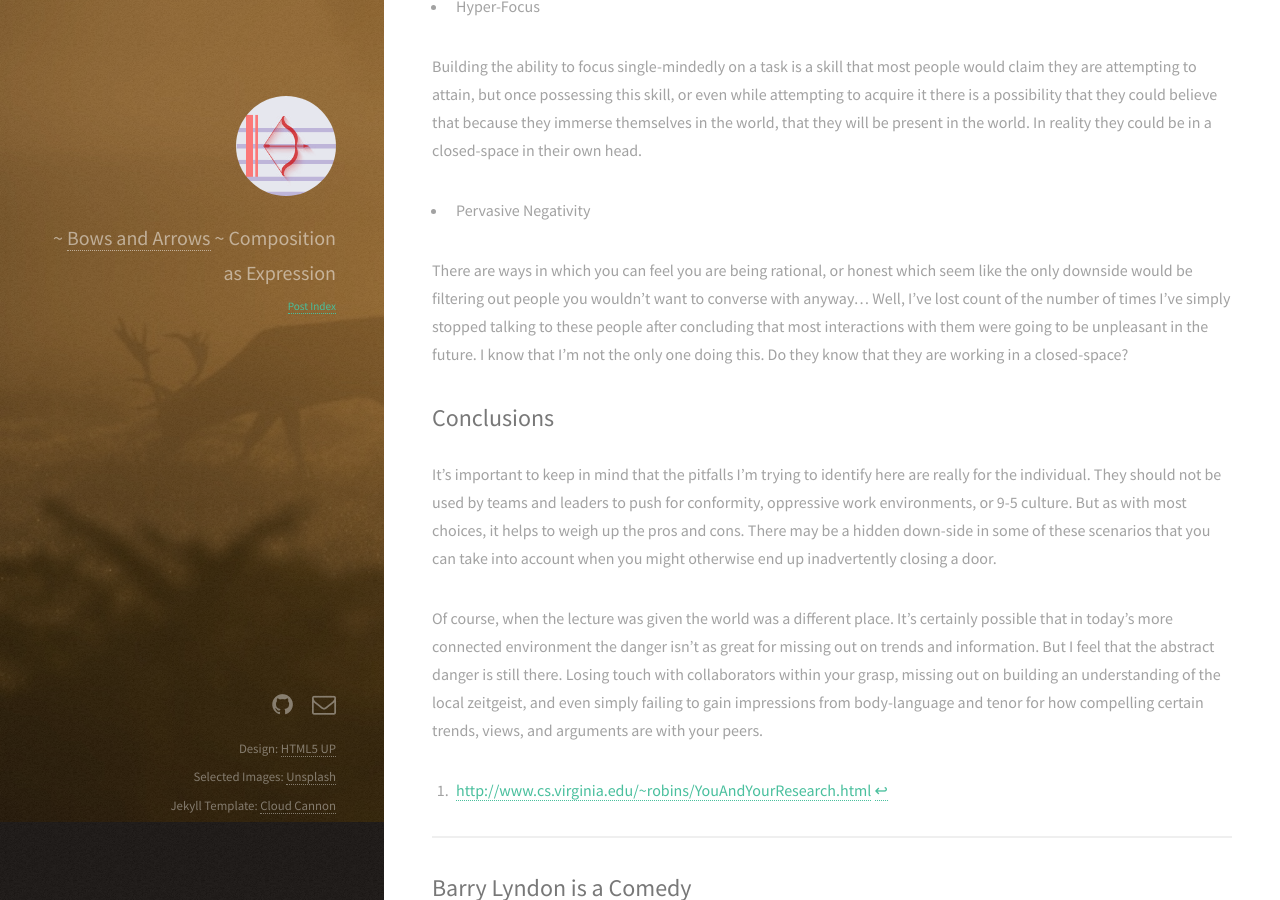
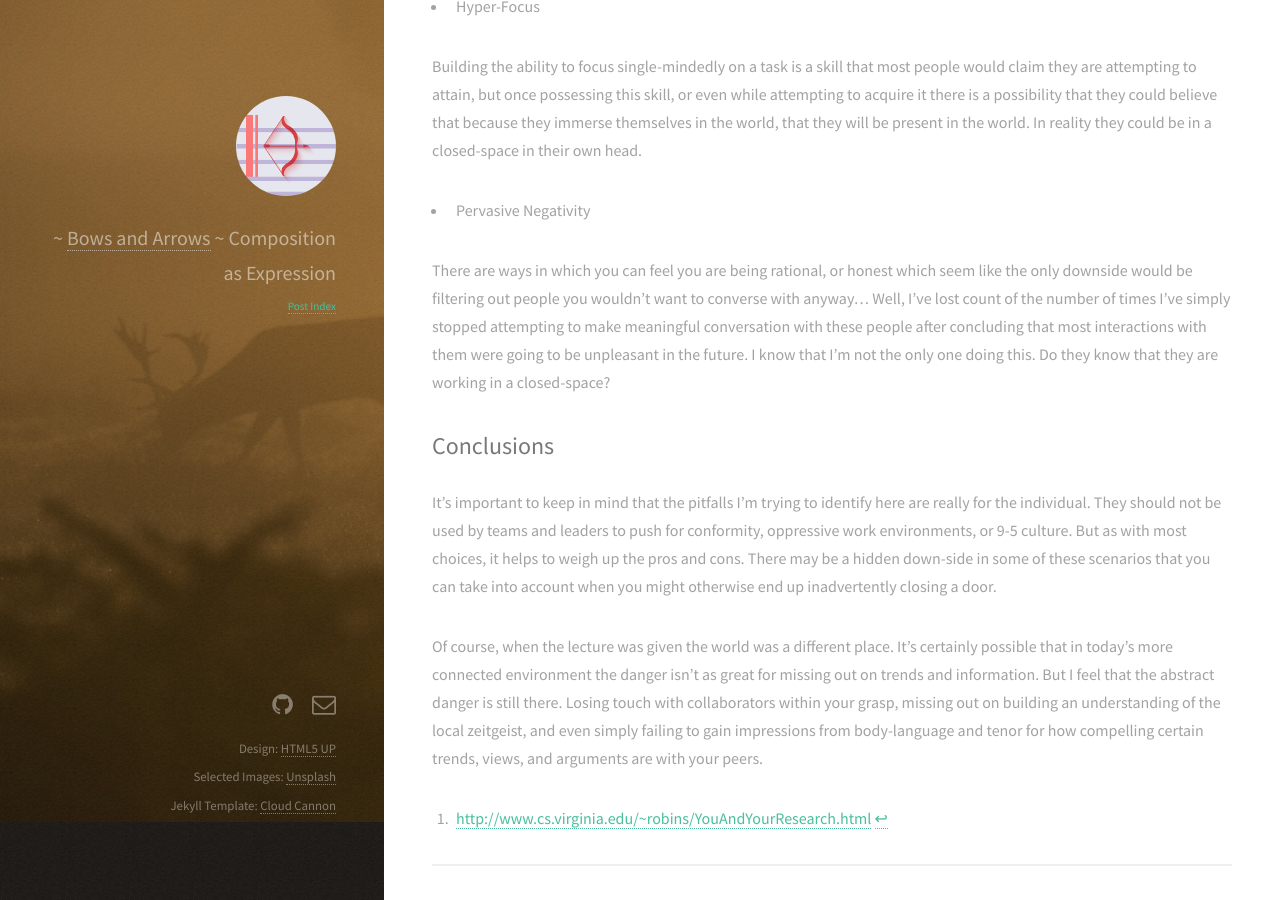
Before and after one commit to sordina/sordina.github.io, a Jekyll site: the page built from _posts/2016-02-07-1454843170-open-door-policy.markdown, in a window 1280 px wide and 900 px high, scrolled down 1561 px. Built offline with Jekyll 4.4.1, drawn with Linux system fonts in a browser that asks for light colours.

Commit message:
fixing some phrasing

```diff
--- a/_posts/2016-02-07-1454843170-open-door-policy.markdown
+++ b/_posts/2016-02-07-1454843170-open-door-policy.markdown
@@ -77,13 +77,13 @@ world. In reality they could be in a closed-space in their own head.
 
 * Pervasive Negativity
 
-There are ways in which you can feel you are being rational, or honest
-which seem like the only downside would be filtering out people
-you wouldn't want to converse with anyway... Well, I've lost count of
-the number of times I've simply stopped talking to these people after
-concluding that most interactions with them were going to be
-unpleasant in the future. I know that I'm not the only one doing this.
-Do they know that they are working in a closed-space?
+There are ways in which you can feel you are being rational, or honest which
+seem like the only downside would be filtering out people you wouldn't want to
+converse with anyway... Well, I've lost count of the number of times I've
+simply stopped attempting to make meaningful conversation with these people
+after concluding that most interactions with them were going to be unpleasant
+in the future. I know that I'm not the only one doing this. Do they know that
+they are working in a closed-space?
 
 ## Conclusions
 
```
